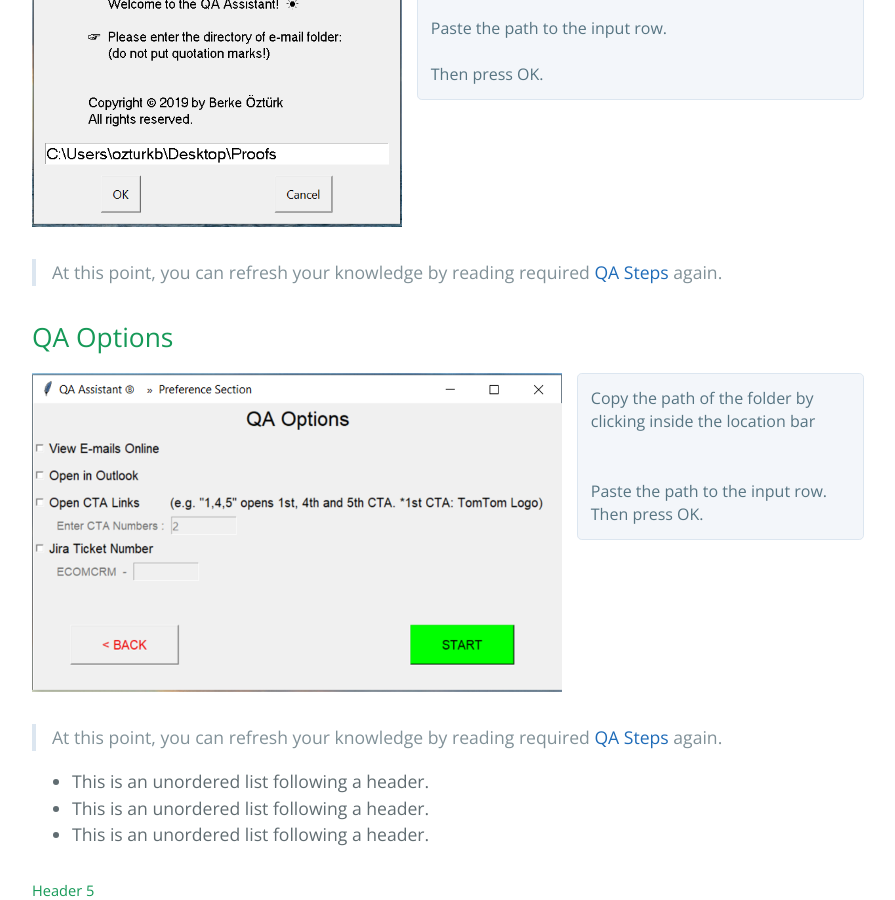
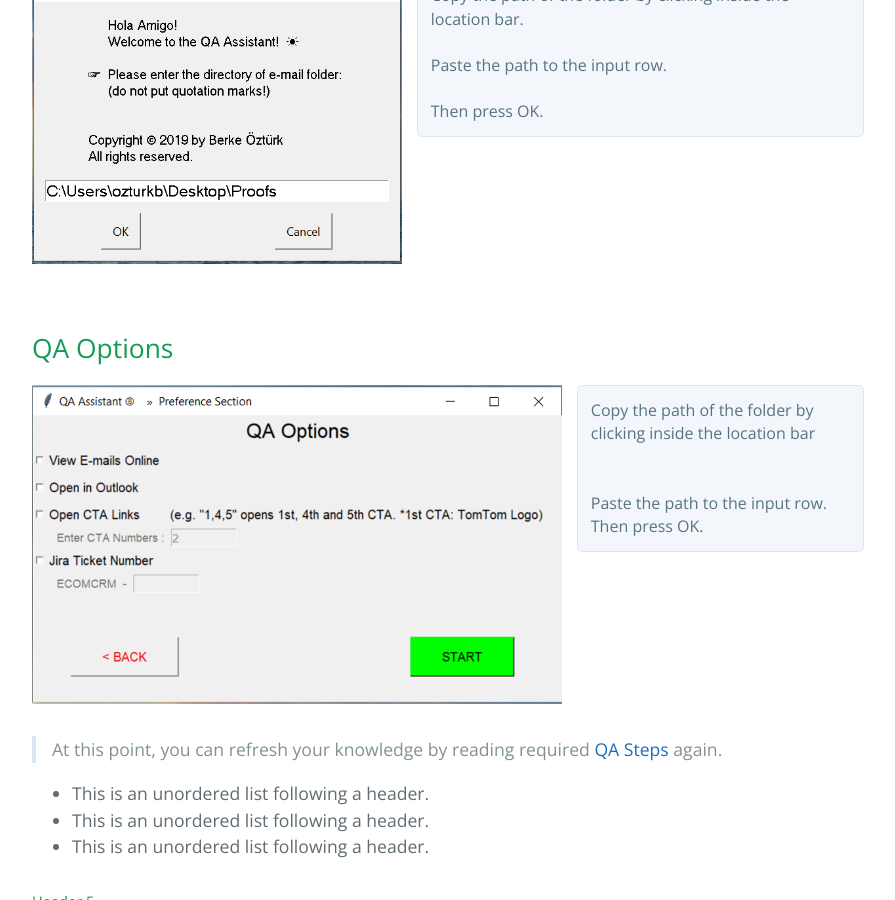
Before and after one commit to berkeozturk/QA-Assistant, a Jekyll site: the page built from index.md, in a window 1280 px wide and 900 px high, scrolled down 2594 px. Shown: the whole window, without its empty margins (192-1087 px from the left). Built offline with Jekyll 4.4.1, drawn with Linux system fonts in a browser that asks for light colours.

Commit message:
Update index.md

```diff
--- a/index.md
+++ b/index.md
@@ -43,7 +43,7 @@
   <img src="/QA-Assistant/assets/images/empty_first.png" alt="empty_first.png" style="max-width: 370px; float: left; margin: 0 15px 15px 0;">
   <p style="color: #567482; background-color: #f3f6fa; border: solid 1px #dce6f0; padding: 0.8rem; overflow: auto; font-size: 16px; line-height: 1.45; border-radius: 0.3rem; margin:0">Tool first asks user to enter the path of a folder only consisting of .msg files.<br><br><br>An example of this folder can be seen in the next <a href="#folder">picture</a></p>
 </div>
-<p id="folder"></p>
+<p style="padding-top: 1px" id="folder"></p>
 ## Sample Folder
 
 <div style="overflow: auto">
@@ -51,19 +51,18 @@
   <p style="color: #567482; background-color: #f3f6fa; border: solid 1px #dce6f0; padding: 0.8rem; overflow: auto; font-size: 16px; line-height: 1.45; border-radius: 0.3rem; margin:0">This folder should only include .msg files; otherwise the program gives error.<br><br><br>As it is seen, this is a sample of emails that are to be sent to 6 countries in 6 different languages.</p>
 </div>
 > _Location Bar:_
-> <img src="/QA-Assistant/assets/images/copied_path.png" alt="path of a folder" style="max-width: 420px; display: block">
-
+> <img src="/QA-Assistant/assets/images/copied_path.png" alt="path of a folder" style="max-width: 420px; display: block; margin-bottom: 3px;">
+>
 > At this point, you can refresh your knowledge by reading required <a href="#qa_steps">QA Steps</a> again.
 
+<p style="padding-top: 1px" id="folder"></p>
 ## Start the program
 
 <div style="overflow: auto">
   <img src="/QA-Assistant/assets/images/filled_first.png" alt="filled_first.png" style="max-width: 370px; float: left; margin: 0 15px 15px 0;">
   <p style="color: #567482; background-color: #f3f6fa; border: solid 1px #dce6f0; padding: 0.8rem; overflow: auto; font-size: 16px; line-height: 1.45; border-radius: 0.3rem; margin:0">Copy the path of the folder by clicking inside the location bar.<br><br> Paste the path to the input row.<br><br>Then press OK.</p>
 </div>
-> At this point, you can refresh your knowledge by reading required <a href="#qa_steps">QA Steps</a> again.
->
-
+<p style="padding-top: 1px" id="folder"></p>
 ## QA Options
 
 <div style="overflow: auto">
```
